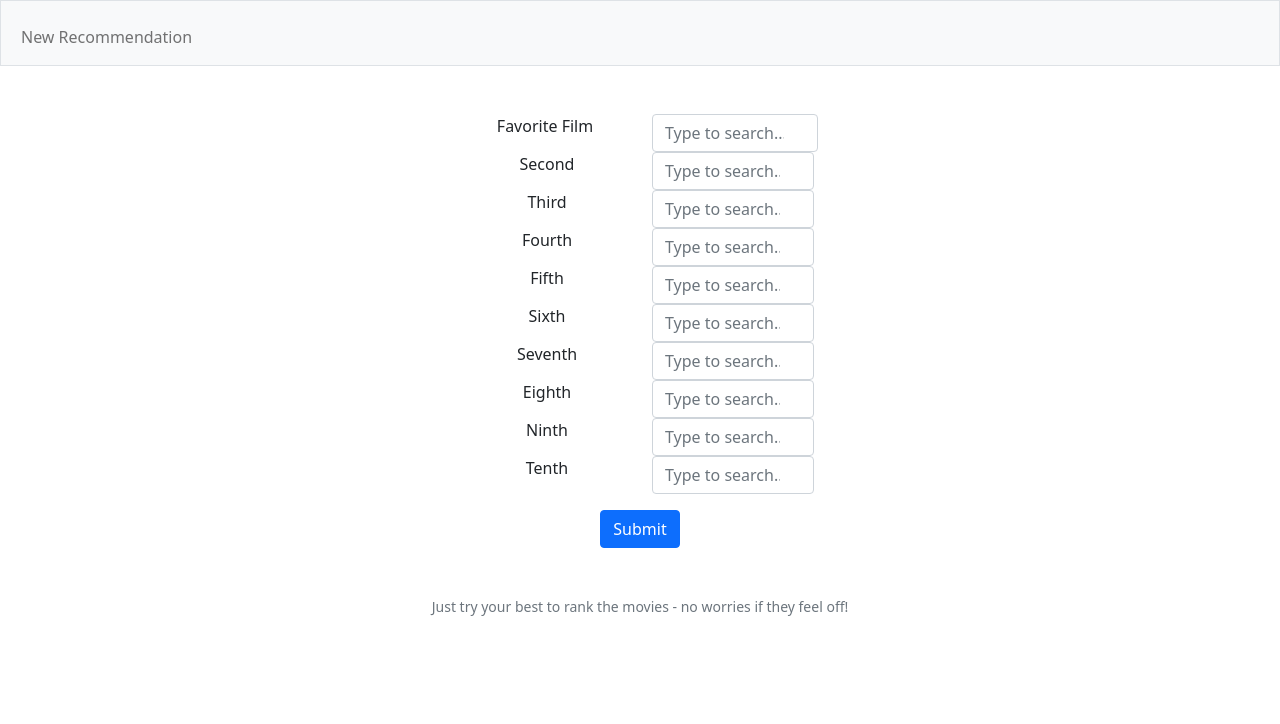
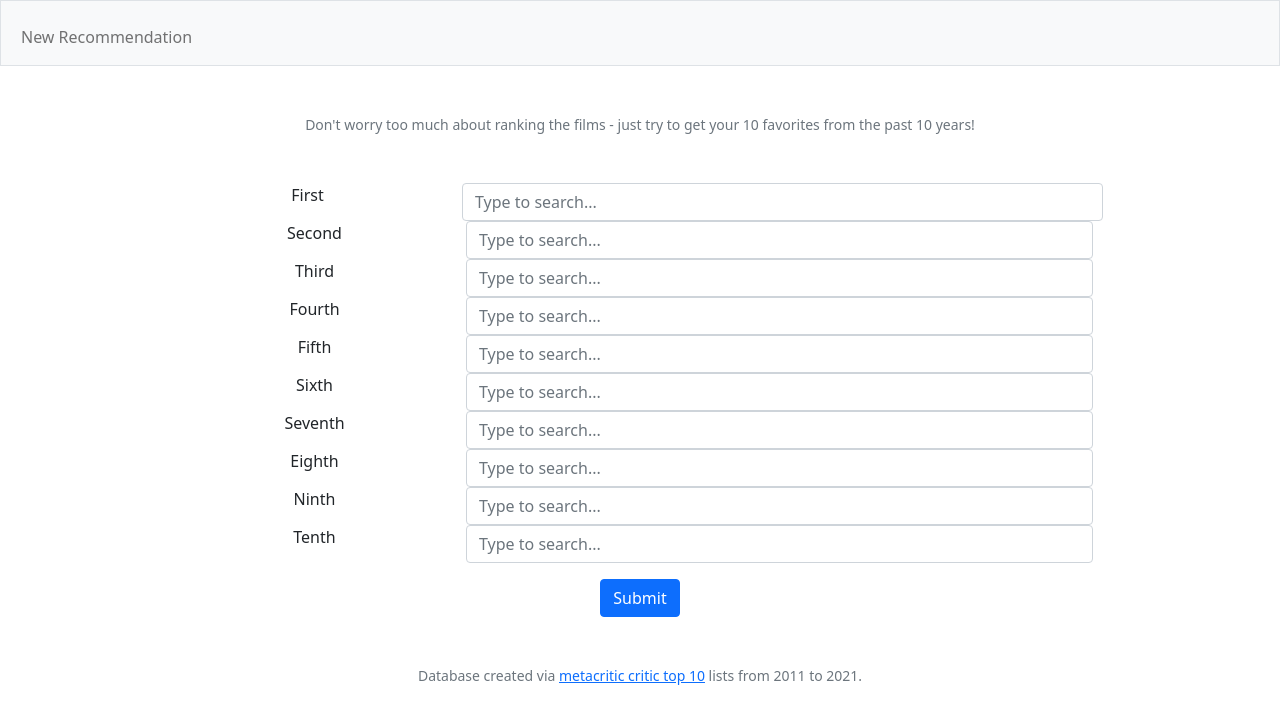
Before and after one commit to mofarley/metacritic_top10, a Flask app: page / in a window 1280 px wide. Shown: the top 724 px of the page. Run offline with Flask 2, Linux system fonts and the light colour scheme; data comes from the database, SQL or seed files in the repository.

Commit message:
Fix drop down for input & added error msgs

```diff
--- a/app.py
+++ b/app.py
@@ -18,10 +18,30 @@ def apology(code=400):
     """Render message as an apology to user."""
     return render_template("apology.html"), code
 
+def render_home(alert_msg):
+        titles = connect(os.path.join(path, "TopTen.db"))
+
+        movies = pd.read_sql('SELECT * FROM films', titles)
+
+        ranking_filmIDS = pd.read_sql('SELECT film_id FROM rankings', titles)
+
+        titles.close()
+
+        filmID_list = ranking_filmIDS['film_id'].unique().tolist()
+
+        goof =  movies['id'].isin(filmID_list)
+
+        movies = movies[goof]
+
+        film_list = movies['title'].unique().tolist()
+
+        return render_template("home.html", film_list=film_list, alert_msg=alert_msg)
+
 @app.route("/", methods=["GET", "POST"])
 def home():
-    titles = connect(os.path.join(path, "TopTen.db"))
     if request.method == "POST":
+        titles = connect(os.path.join(path, "TopTen.db"))
+
         film1 = request.form.get("film_one")
         film2 = request.form.get("film_two")
         film3 = request.form.get("film_three")
@@ -34,14 +54,24 @@ def home():
         film10 = request.form.get("film_ten")
 
         user_favs = {1:film1, 2:film2, 3:film3, 4:film4, 5:film5, 6:film6, 7:film7, 8:film8, 9:film9, 10:film10}
+        duplicate_check = set()
+        for values in user_favs.values():
+            if values == '':
+                alert = 1
+                return render_home(alert)
+            duplicate_check.add(values)
+        if len(duplicate_check) < 10:
+            alert = 1
+            return render_home(alert)
         #dict of user film rankings
-
         user_id = find_user_id()
         rankings = add_user(user_favs, user_id)
         critic_matches = cosine_similarity(user_id, rankings)
         #for above 3: see helper.py
 
         critics = pd.read_sql('SELECT * FROM critics', titles)
+
+        titles.close()
 
         match_filter = critics['id'].isin(critic_matches[0])
         #basic description of how panda filtering works in helpers.py
@@ -71,23 +101,7 @@ def home():
 
     else:
 
-        movies = pd.read_sql('SELECT * FROM films', titles)
-
-        ranking_filmIDS = pd.read_sql('SELECT film_id FROM rankings', titles)
-
-        titles.close()
-
-        filmID_list = ranking_filmIDS['film_id'].unique().tolist()
-
-        goof =  movies['id'].isin(filmID_list)
-
-        movies = movies[goof]
-
-        film_list = movies['title'].unique().tolist()
-
-        print(len(film_list))
-
-        return render_template("home.html", film_list=film_list)
+        return(render_home(alert_msg=''))
 
         #TO DO
         # 1.DONE write descriptions for helper functions
--- a/templates/home.html
+++ b/templates/home.html
@@ -5,12 +5,15 @@
 {% endblock %}
 
 {% block main %}
+<header class="mb-5 small text-center text-muted">Don't worry too much about ranking the films - just try to get
+    your 10 favorites from the past 10 years!
+</header>
 <div class="container">
     <form action="/" method ="post" class="row justify-content-center" id="selections">
-        <div class="col-2">
-            <label for="film_one" class="form-label">Favorite Film</label>
+        <div class="col-3">
+            <label for="film_one" class="form-label">First</label>
         </div>
-        <div class="col-2">
+        <div class="col-7 align-self-center">
             <input class="form-control" list="datalistOptions" name="film_one" placeholder="Type to search...">
             <datalist id="datalistOptions">
                 {% for film in film_list %}
@@ -19,10 +22,10 @@
             </datalist>
         </div>
         <div class="row justify-content-center">
-            <div class="col-2">
+            <div class="col-3">
                 <label for="film_two" class="form-label">Second</label>
             </div>
-            <div class="col-2">
+            <div class="col-7 align-self-center">
                 <input class="form-control" list="datalistOptions" name="film_two" placeholder="Type to search...">
                 <datalist id="datalistOptions">
                     {% for film in film_list %}
@@ -33,10 +36,10 @@
         </div>
         <!-- replace forms with rows -->
         <div class="row justify-content-center">
-            <div class="col-2">
+            <div class="col-3">
                 <label for="film_three" class="form-label">Third</label>
             </div>
-            <div class="col-2">
+            <div class="col-7 align-self-center">
                 <input class="form-control" list="datalistOptions" name="film_three" placeholder="Type to search...">
                 <datalist id="datalistOptions">
                     {% for film in film_list %}
@@ -46,10 +49,10 @@
             </div>
         </div>
         <div class="row justify-content-center">
-            <div class="col-2">
+            <div class="col-3">
                 <label for="film_four" class="form-label">Fourth</label>
             </div>
-            <div class="col-2">
+            <div class="col-7 align-self-center">
                 <input class="form-control" list="datalistOptions" name="film_four" placeholder="Type to search...">
                 <datalist id="datalistOptions">
                     {% for film in film_list %}
@@ -59,10 +62,10 @@
             </div>
         </div>
         <div class="row justify-content-center">
-            <div class="col-2">
+            <div class="col-3">
                 <label for="film_five" class="form-label">Fifth</label>
             </div>
-            <div class="col-2">
+            <div class="col-7 align-self-center">
                 <input class="form-control" list="datalistOptions" name="film_five" placeholder="Type to search...">
                 <datalist id="datalistOptions">
                     {% for film in film_list %}
@@ -72,10 +75,10 @@
             </div>
         </div>
         <div class="row justify-content-center">
-            <div class="col-2">
+            <div class="col-3">
                 <label for="film_six" class="form-label">Sixth</label>
             </div>
-            <div class="col-2">
+            <div class="col-7 align-self-center">
                 <input class="form-control" list="datalistOptions" name="film_six" placeholder="Type to search...">
                 <datalist id="datalistOptions">
                     {% for film in film_list %}
@@ -85,10 +88,10 @@
             </div>
         </div>
         <div class="row justify-content-center">
-            <div class="col-2">
+            <div class="col-3">
                 <label for="film_seven" class="form-label">Seventh</label>
             </div>
-            <div class="col-2">
+            <div class="col-7 align-self-center">
                 <input class="form-control" list="datalistOptions" name="film_seven" placeholder="Type to search...">
                 <datalist id="datalistOptions">
                     {% for film in film_list %}
@@ -98,10 +101,10 @@
             </div>
         </div>
         <div class="row justify-content-center">
-            <div class="col-2">
+            <div class="col-3">
                 <label for="film_eight" class="form-label">Eighth</label>
             </div>
-            <div class="col-2">
+            <div class="col-7 align-self-center">
                 <input class="form-control" list="datalistOptions" name="film_eight" placeholder="Type to search...">
                 <datalist id="datalistOptions">
                     {% for film in film_list %}
@@ -111,10 +114,10 @@
             </div>
         </div>
         <div class="row justify-content-center">
-            <div class="col-2">
+            <div class="col-3">
                 <label for="film_nine" class="form-label">Ninth</label>
             </div>
-            <div class="col-2">
+            <div class="col-7 align-self-center">
                 <input class="form-control" list="datalistOptions" name="film_nine" placeholder="Type to search...">
                 <datalist id="datalistOptions">
                     {% for film in film_list %}
@@ -124,10 +127,10 @@
             </div>
         </div>
         <div class="row justify-content-center">
-            <div class="col-2">
+            <div class="col-3">
                 <label for="film_ten" class="form-label">Tenth</label>
             </div>
-            <div class="col-2">
+            <div class="col-7 align-self-center">
                 <input class="form-control" list="datalistOptions" name="film_ten" placeholder="Type to search...">
                 <datalist id="datalistOptions">
                     {% for film in film_list %}
@@ -143,4 +146,13 @@
         </div>
     </form>
 </div>
+{% if alert_msg != '' %}
+    <div class="row gy-2">
+        <div class="alert alert-warning" role="alert">
+            <div class="col align-self-center">
+            Try to enter 10 films without duplicates. Trust me, I know: it's actually harder than you'd think!
+            </div>
+        </div>
+    </div>
+{% endif %}
 {% endblock %}
--- a/templates/layout.html
+++ b/templates/layout.html
@@ -40,7 +40,8 @@
         </main>
 
         <footer class="mb-5 small text-center text-muted">
-            Just try your best to rank the movies - no worries if they feel off!
+            Database created via <a href="https://www.metacritic.com/feature/film-critics-pick-10-best-movies-of-2021">metacritic critic top 10</a>
+            lists from 2011 to 2021.
         </footer>
 
     </body>
```
